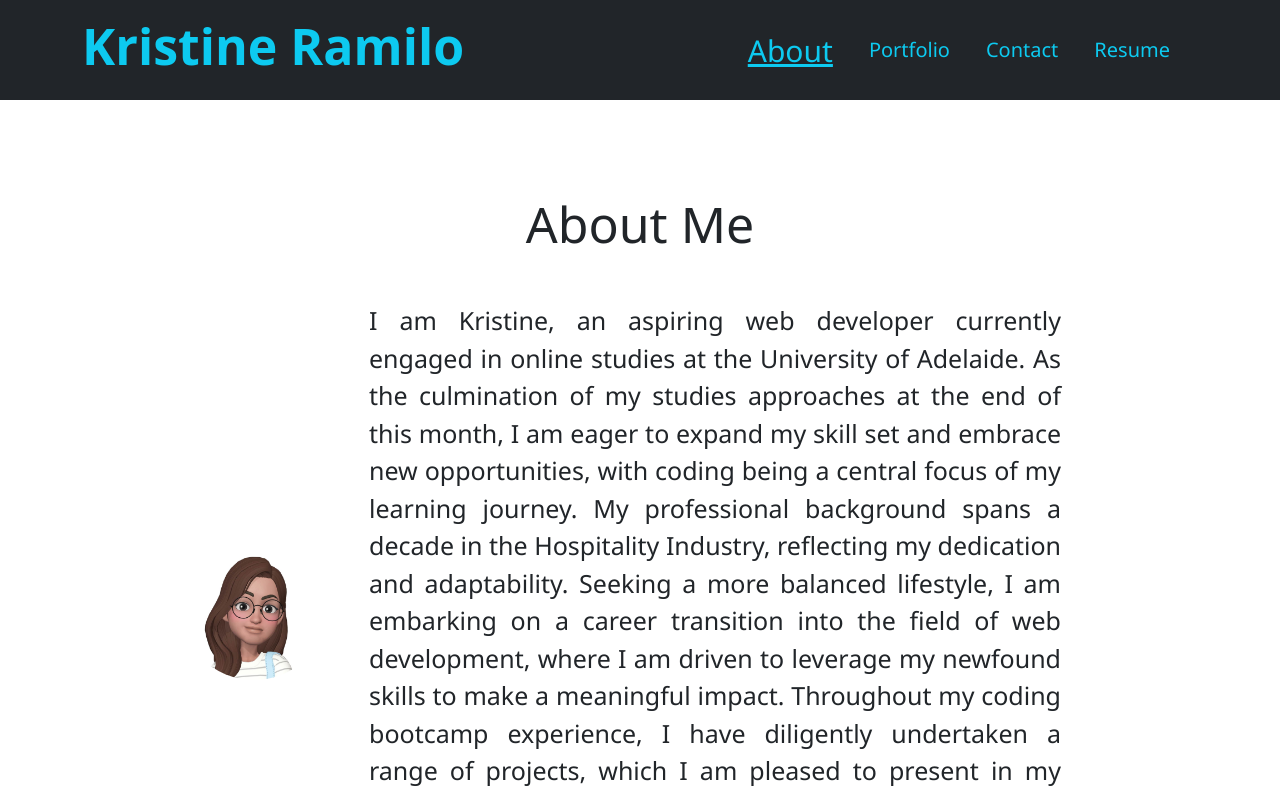
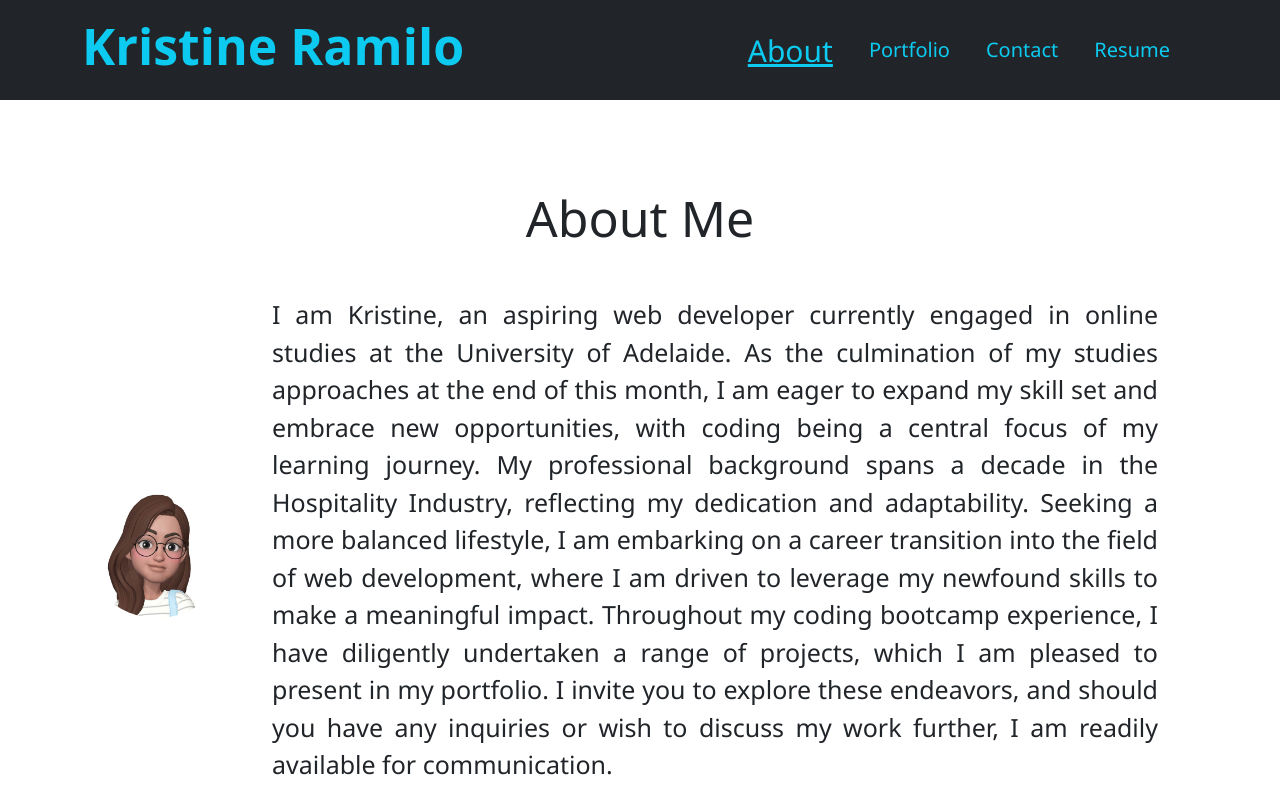
Before and after one commit to mcramileux/mcramileux-react-portfolio, a React (Create React App) app in the folder mcramileux-portfolio/: page / in a window 1280 px wide. Shown: the top 796 px of the page. Built offline with nearby package versions, Linux system fonts and the light colour scheme.

Commit message:
updating footer 2.0

```diff
--- a/mcramileux-portfolio/src/components/pages/About.js
+++ b/mcramileux-portfolio/src/components/pages/About.js
@@ -7,7 +7,7 @@ export default function About() {
     <section className='container my-5'>
       <div className='container-about text-center'>
         <div className='row gx-4 gx-lg-5 justify-content-center'>
-          <div className='col-md-10'>
+          {/* <div className='col-md-10'> */}
             <h1 className='about-title'>About Me</h1>
             <div className='flex-container'>
               <img src={authorAvatar} alt='Author Avatar' className='avatar' />
@@ -19,7 +19,7 @@ export default function About() {
                 Throughout my coding bootcamp experience, I have diligently undertaken a range of projects, which I am pleased to present in my portfolio. I invite you to explore these endeavors, and should you have any inquiries or wish to discuss my work further, I am readily available for communication.
               </p>
             </div>
-          </div>
+          {/* </div> */}
         </div>
       </div>
     </section>
```
